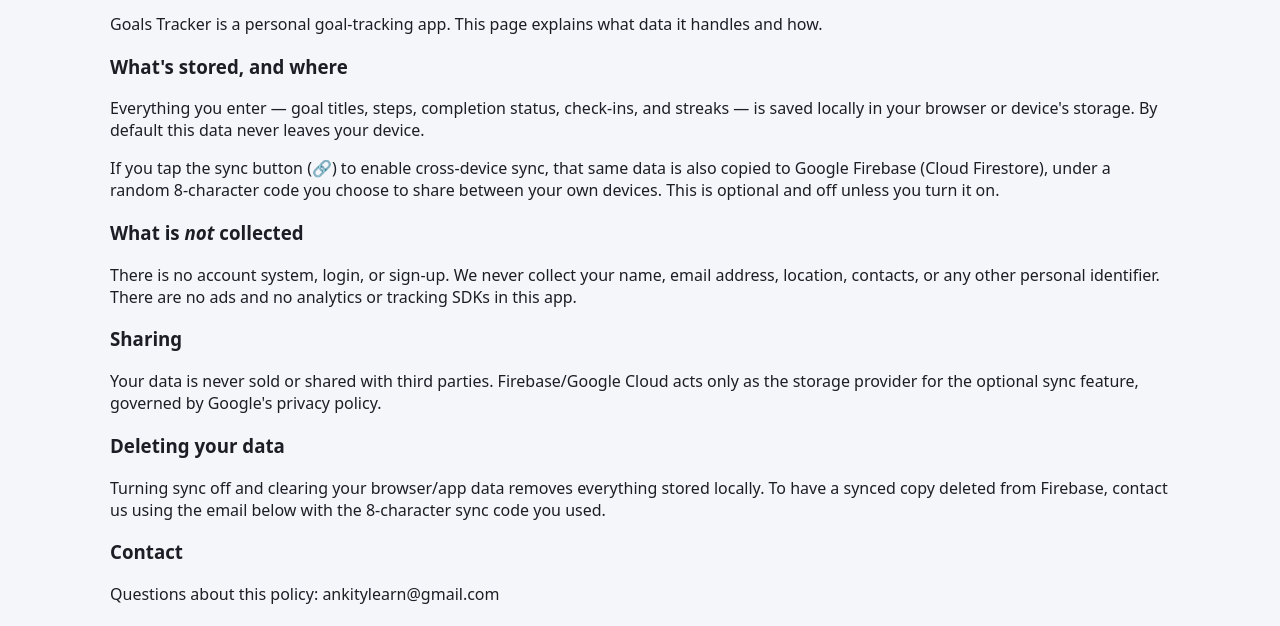
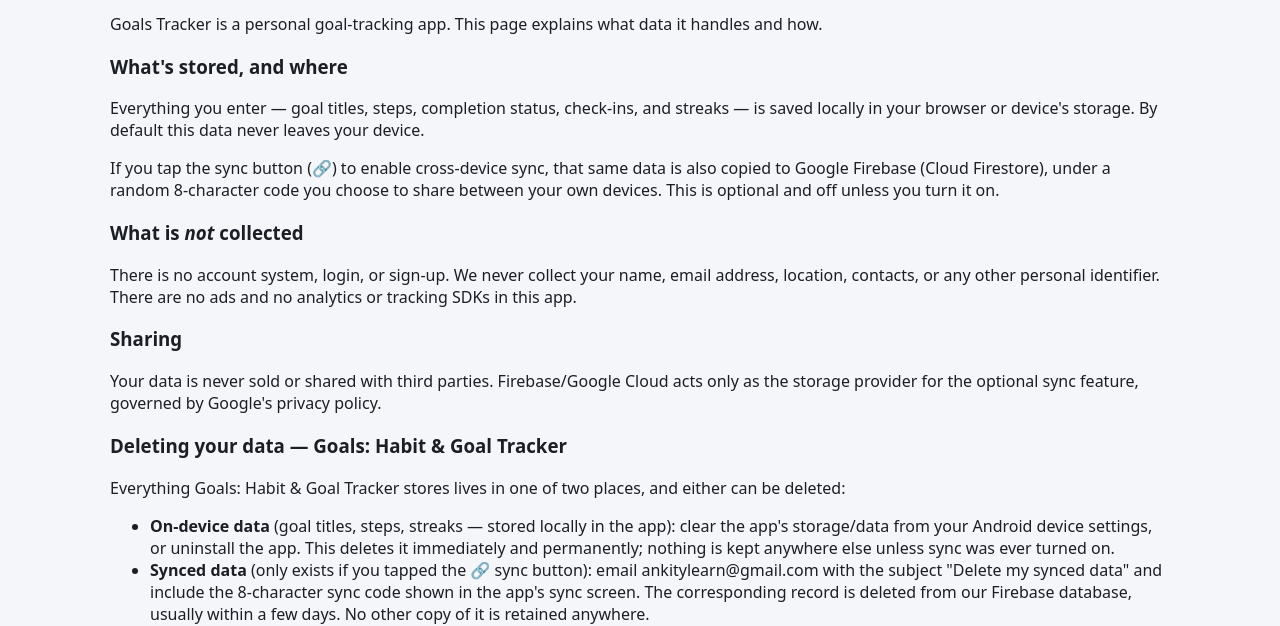
Before and after one commit to anky2/myGoal, a plain HTML site: page public/privacy.html in a window 1280 px wide. Shown: the part 178-804 px from the top of the page. Drawn offline with Linux system fonts and the light colour scheme.

Commit message:
data delete policy

```diff
--- a/public/privacy.html
+++ b/public/privacy.html
@@ -43,10 +43,25 @@
     governed by
     <a href="https://policies.google.com/privacy" target="_blank" rel="noopener">Google's privacy policy</a>.</p>
 
-    <h3>Deleting your data</h3>
-    <p>Turning sync off and clearing your browser/app data removes everything
-    stored locally. To have a synced copy deleted from Firebase, contact us
-    using the email below with the 8-character sync code you used.</p>
+    <h3 id="delete-data">Deleting your data — Goals: Habit &amp; Goal Tracker</h3>
+    <p>Everything Goals: Habit &amp; Goal Tracker stores lives in one of two
+    places, and either can be deleted:</p>
+    <ul>
+      <li><strong>On-device data</strong> (goal titles, steps, streaks —
+      stored locally in the app): clear the app's storage/data from your
+      Android device settings, or uninstall the app. This deletes it
+      immediately and permanently; nothing is kept anywhere else unless sync
+      was ever turned on.</li>
+      <li><strong>Synced data</strong> (only exists if you tapped the 🔗 sync
+      button): email
+      <a href="mailto:ankitylearn@gmail.com">ankitylearn@gmail.com</a> with
+      the subject "Delete my synced data" and include the 8-character sync
+      code shown in the app's sync screen. The corresponding record is
+      deleted from our Firebase database, usually within a few days. No
+      other copy of it is retained anywhere.</li>
+    </ul>
+    <p>We don't retain any data beyond what's described above — there's no
+    account system and no backups kept after a deletion request.</p>
 
     <h3>Contact</h3>
     <p>Questions about this policy: <a href="mailto:ankitylearn@gmail.com">ankitylearn@gmail.com</a></p>
```
